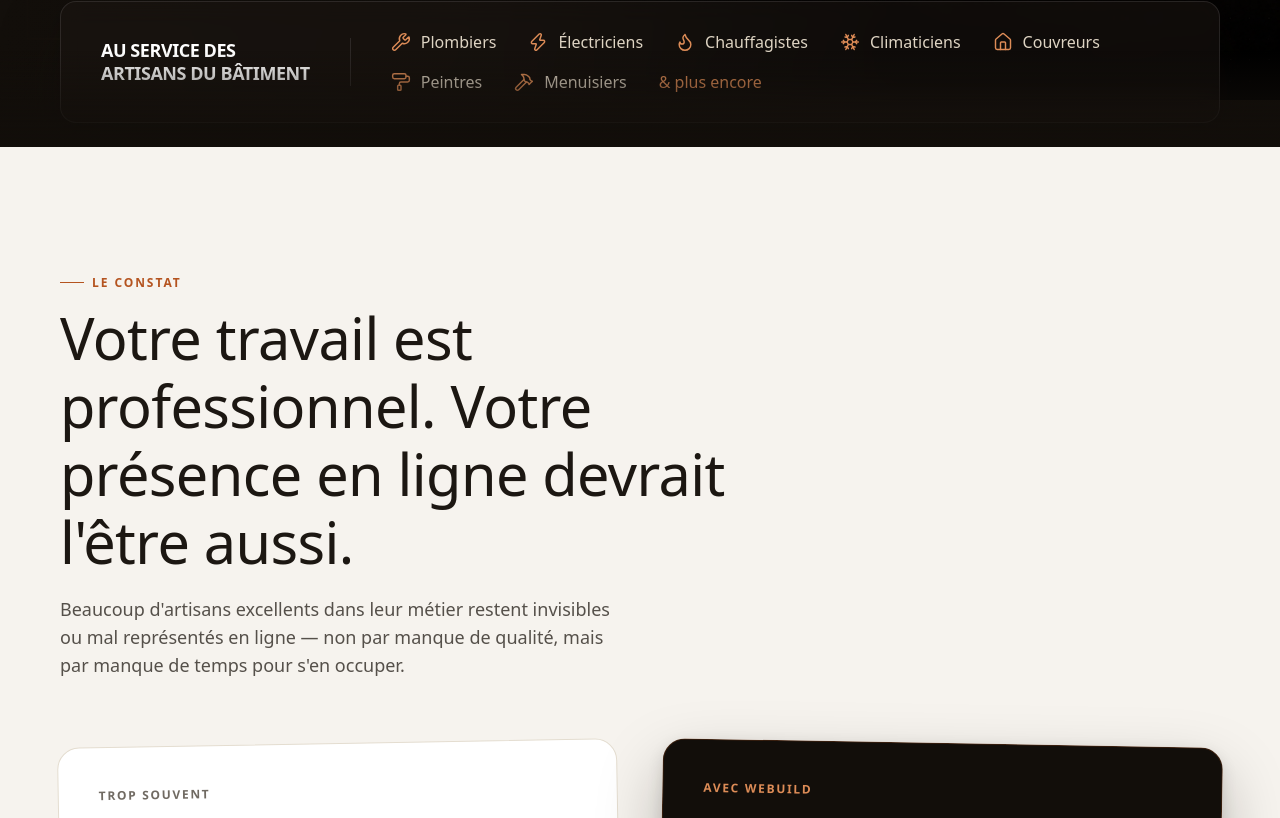
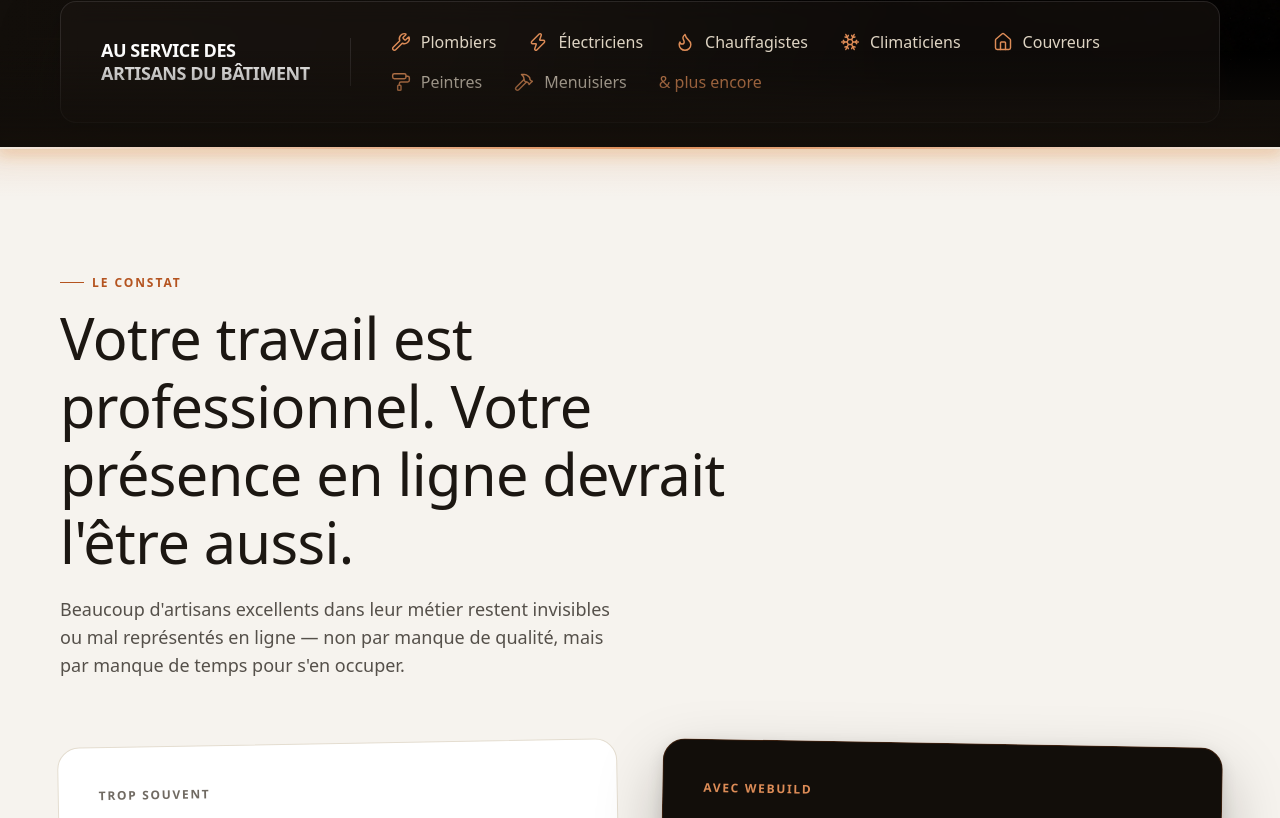
Before and after one commit to Jeremy13800/WEBUILD, a Next.js app: page / in a window 1280 px wide. Shown: the part 802-1620 px from the top of the page. Built offline with nearby package versions, Linux system fonts and the light colour scheme.

Commit message:
transition

```diff
--- a/src/components/sections/problem.tsx
+++ b/src/components/sections/problem.tsx
@@ -30,7 +30,26 @@ const after = [
  */
 export function Problem() {
   return (
-    <section id="apres-hero" className="bg-paper py-24 sm:py-32">
+    <section id="apres-hero" className="relative bg-paper py-24 sm:py-32">
+      {/* Ligne d'accent à la jonction avec le Hero — un premier essai en
+          dégradé (noir → transparent) donnait une traînée grise sale sur
+          le crème, pas un fondu propre. Ici, aucun mélange de couleur : une
+          fine ligne ambre avec une légère lueur, en écho aux traits de
+          lumière de la photo du Hero. Posée dans cette section (pas dans
+          le Hero, qui a overflow-hidden) pour que la lueur déborde
+          librement des deux côtés de la coupure.
+
+          Deux couches supplémentaires, très discrètes, pour suggérer que
+          la lumière du Hero "contamine" légèrement le début de cette
+          section : un voile orange qui se dissout dans le crème sur 50px
+          (pas un dégradé sombre comme le premier essai — uniquement de la
+          couleur d'accent, jamais de noir), et un halo large mais très
+          faible en plus du halo resserré existant sur la ligne elle-même. */}
+      <div className="pointer-events-none absolute inset-x-0 top-0 z-10 h-12.5 bg-gradient-to-b from-clay-500/8 to-transparent" aria-hidden />
+      <div
+        className="pointer-events-none absolute inset-x-0 top-0 z-10 h-0.5 bg-gradient-to-r from-transparent via-clay-400 to-transparent shadow-[0_0_16px_2px_rgba(217,119,20,0.55),0_0_28px_10px_rgba(217,119,20,0.08)]"
+        aria-hidden
+      />
       <Container>
         <SectionHeading
           kicker="Le constat"
```
